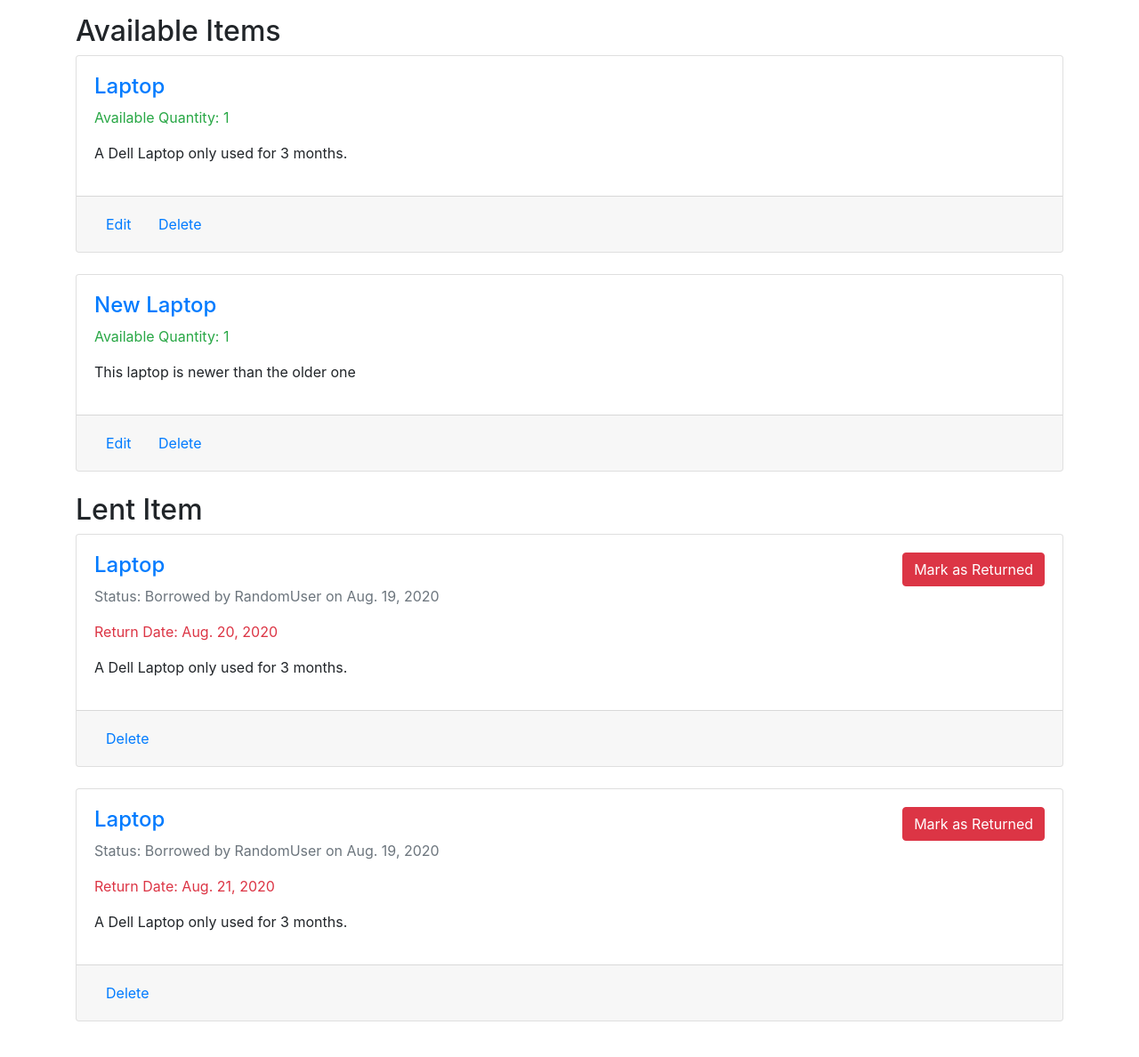
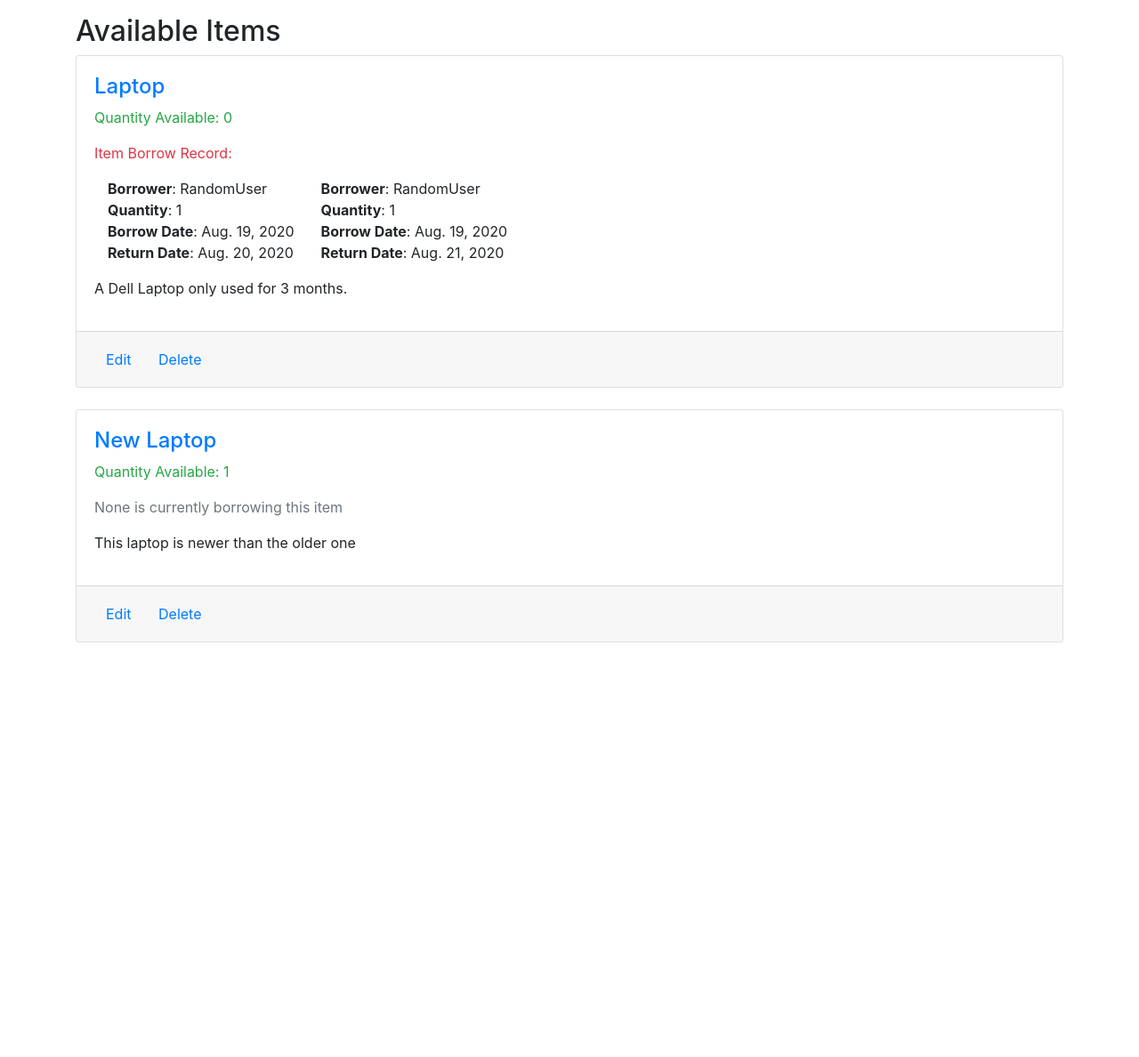
Before and after one commit to viriyadhika/logistics-website, a Django app: page /items/ in a window 1280 px wide. Shown: the part 56-1244 px from the top of the page at 89% size. After the commit the page ends 778 px from the top, so only its background shows below. Run offline with Django 3.2, Linux system fonts and the light colour scheme; a user stored in the database is signed in; data comes from the database, SQL or seed files in the repository; both versions use the stored data as it was after the commit; some libraries are stand-ins or nearby versions.

Commit message:
changed the looks of my item page

```diff
--- a/items/views.py
+++ b/items/views.py
@@ -11,9 +11,16 @@ from .forms import BorrowForm
 from .models import Item, Borrow
 
 def my_item_list(request):
-    class Item_and_Available:
+    class Item_and_Borrower:
         def __init__(self, item, available_quantity):
             self.item = item
+            self.available_quantity = available_quantity
+            self.borrow = []
+
+        def add_borrow_record(self, borrow_record):
+            self.borrow.append(borrow_record)
+
+        def set_available_quantity(self, available_quantity):
             self.available_quantity = available_quantity
 
     if request.user.is_authenticated:
@@ -23,32 +30,82 @@ def my_item_list(request):
                 'item_borrowed'
             )
 
-        borrowed_item_aggregate = borrowed_item_records.values(
-                'item_borrowed'
-            ).annotate(
-                Sum('quantity')
+        my_items = list(
+                Item.objects.filter(
+                    owner=request.user
+                )
             )
 
-        my_items = Item.objects.filter(
-                owner = request.user
+        my_borrowed_items = list(
+                Borrow.objects.filter(
+                    item_borrowed__in = my_items
+                ).order_by(
+                    'return_date'
+                )
             )
-        available_items = []
+
+        result = []
+
+        for my_item in my_items:
+            available_quantity = my_item.quantity
+            item_and_borrower = Item_and_Borrower(my_item, available_quantity)
+            for borrow_item in my_borrowed_items:
+                if borrow_item.item_borrowed == my_item:
+                    item_and_borrower.set_available_quantity(
+                        item_and_borrower.available_quantity - borrow_item.quantity
+                    )
+                    item_and_borrower.add_borrow_record(borrow_item)
+
+            result.append(item_and_borrower)
+
+        return render(request, 'item_list.html', {
+            'items_and_borrower': result,
+            'borrowed_item_records' : borrowed_item_records })
+    else:
+        return redirect(reverse_lazy('login'))
 
 
-        for my_item in list(my_items):
-            available_quantity = my_item.quantity
-            for a_borrowed_item in borrowed_item_aggregate.values('item_borrowed_id', 'quantity'):
-                if a_borrowed_item['item_borrowed_id'] == my_item.id:
-                    available_quantity = my_item.quantity - a_borrowed_item['quantity']
-                    break
-            if (available_quantity > 0):
-                available_items.append(Item_and_Available(my_item, available_quantity))
 
-        return render(request, 'item_list.html', {
-            'items_with_q': available_items,
-            'borrowed_item_records' : borrowed_item_records})
-    else:
-        return redirect(reverse_lazy('login'))
+
+# def my_item_list(request):
+#     class Item_and_Available:
+#         def __init__(self, item, available_quantity):
+#             self.item = item
+#             self.available_quantity = available_quantity
+
+#     if request.user.is_authenticated:
+#         borrowed_item_records = Borrow.objects.filter(
+#                 item_borrowed__owner = request.user
+#             ).select_related(
+#                 'item_borrowed'
+#             )
+
+#         borrowed_item_aggregate = borrowed_item_records.values(
+#                 'item_borrowed'
+#             ).annotate(
+#                 Sum('quantity')
+#             )
+
+#         my_items = Item.objects.filter(
+#                 owner = request.user
+#             )
+#         available_items = []
+
+
+#         for my_item in list(my_items):
+#             available_quantity = my_item.quantity
+#             for a_borrowed_item in borrowed_item_aggregate.values('item_borrowed_id', 'quantity'):
+#                 if a_borrowed_item['item_borrowed_id'] == my_item.id:
+#                     available_quantity = my_item.quantity - a_borrowed_item['quantity']
+#                     break
+#             if (available_quantity > 0):
+#                 available_items.append(Item_and_Available(my_item, available_quantity))
+
+#         return render(request, 'item_list.html', {
+#             'items_with_q': available_items,
+#             'borrowed_item_records' : borrowed_item_records})
+#     else:
+#         return redirect(reverse_lazy('login'))
 
 class ItemDetailView(DetailView):
     context_object_name = 'item'
@@ -113,9 +170,9 @@ def item_search_view(request):
                 continue
         available_quantity = an_item.quantity
         # Get the amount available
-        for a_borrowed_item in borrowed_item.values('item_borrowed_id', 'quantity'):
+        for a_borrowed_item in borrowed_item.values('item_borrowed_id', 'quantity__sum'):
             if a_borrowed_item['item_borrowed_id'] == an_item.id:
-                available_quantity = an_item.quantity - a_borrowed_item['quantity']
+                available_quantity = an_item.quantity - a_borrowed_item['quantity__sum']
                 break
         # Add to the list only if the item is available
         if (available_quantity > 0):
--- a/templates/item_list.html
+++ b/templates/item_list.html
@@ -9,6 +9,43 @@
 
 {% block content %}
     <h2>Available Items</h2>
+    {% for item_and_borrower in items_and_borrower %}
+    <div class="card">
+        <div class="card-body d-flex flex-row">
+            <div class="d-flex flex-column">
+                <a href="{% url 'item_detail' item_and_borrower.item.pk %}"><h4>{{ item_and_borrower.item.name }}</h4></a>
+                <p class="text-success">Quantity Available: {{ item_and_borrower.available_quantity }}</p>
+                {% if item_and_borrower.borrow %}
+                <p class="text-danger">Item Borrow Record:</p>
+                <div class="container">
+                    <div class="row">
+                        {% for borrow in item_and_borrower.borrow %}
+                        <p class="col"><strong>Borrower</strong>: {{ borrow.borrower }}</br>
+                            <strong>Quantity</strong>: {{ borrow.quantity }} </br>
+                            <strong>Borrow Date</strong>: {{ borrow.borrow_date }} </br>
+                            <strong>Return Date</strong>: {{ borrow.return_date }}
+                        </p>
+                        {% endfor %}
+                    </div>
+                </div>
+                {% else %}
+                <p class="text-muted">None is currently borrowing this item</p>
+                {% endif %}
+                <p>{{ item_and_borrower.item.desc }}</p>
+            </div>
+        </div>
+        <div class="card-footer">
+            <a href="{% url 'item_update' item_and_borrower.item.pk %}" class="btn" role="button">Edit</a>
+            <a href="{% url 'item_delete' item_and_borrower.item.pk %}" class="btn" role="button">Delete</a>
+        </div>
+    </div>
+    </br>
+    {% empty %}
+    <p>You don't have any available item. <a href="{% url 'item_new' %}">Add an item</a> to lend your unused items!</p>
+    {% endfor %}
+
+
+    <!-- <h2>Available Items</h2>
     {% for item_with_q in items_with_q %}
     <div class="card">
         <div class="card-body d-flex flex-row">
@@ -28,9 +65,9 @@
     </br>
     {% empty %}
     <p>You don't have any available item. <a href="{% url 'item_new' %}">Add an item</a> to lend your unused items!</p>
-    {% endfor %}
+    {% endfor %} -->
 
-    <h2>Lent Item</h2>
+    <!-- <h2>Lent Item</h2>
     {% for borrowed_item_record in borrowed_item_records %}
     <div class="card">
         <div class="card-body d-flex flex-row">
@@ -51,5 +88,5 @@
     </br>
     {% empty %}
     <p>None is currently borrowing your item</p>
-    {% endfor %}
+    {% endfor %} -->
 {% endblock content %}
```
Also changed, not shown: db.sqlite3.
